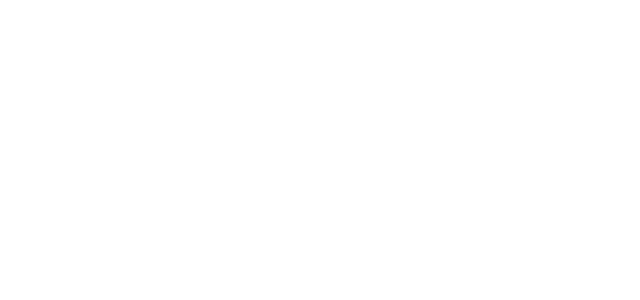
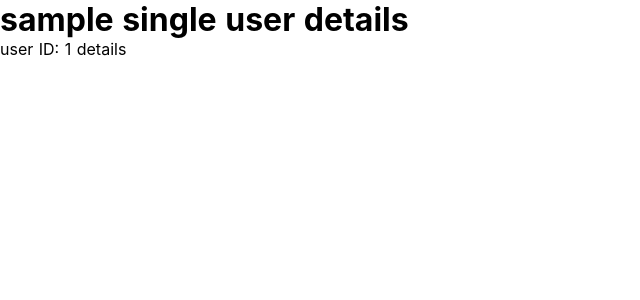
Before and after one commit to mykhrd/nuxtapp-sample, a Nuxt app: page /users/1/details in a window 1280 px wide. Before the commit this address had no page. Shown: the top 300 px of the page, without its empty margins (0-640 px from the left). Built offline with nearby package versions, Linux system fonts and the light colour scheme.

Commit message:
dynamic path

```diff
--- /dev/null
+++ b/pages/users/_id/details.vue
@@ -0,0 +1,9 @@
+<!--
+dynamic path
+-->
+<template>
+    <div>
+        <h1>sample single user details</h1>
+        <p>user ID: {{ $route.params.id }} details</p>
+    </div>
+</template>
--- /dev/null
+++ b/pages/users/_id/index.vue
@@ -0,0 +1,9 @@
+<!--
+dynamic path
+-->
+<template>
+    <div>
+        <h1>sample single user</h1>
+        <p>user ID: {{ $route.params.id }}</p>
+    </div>
+</template>
```
